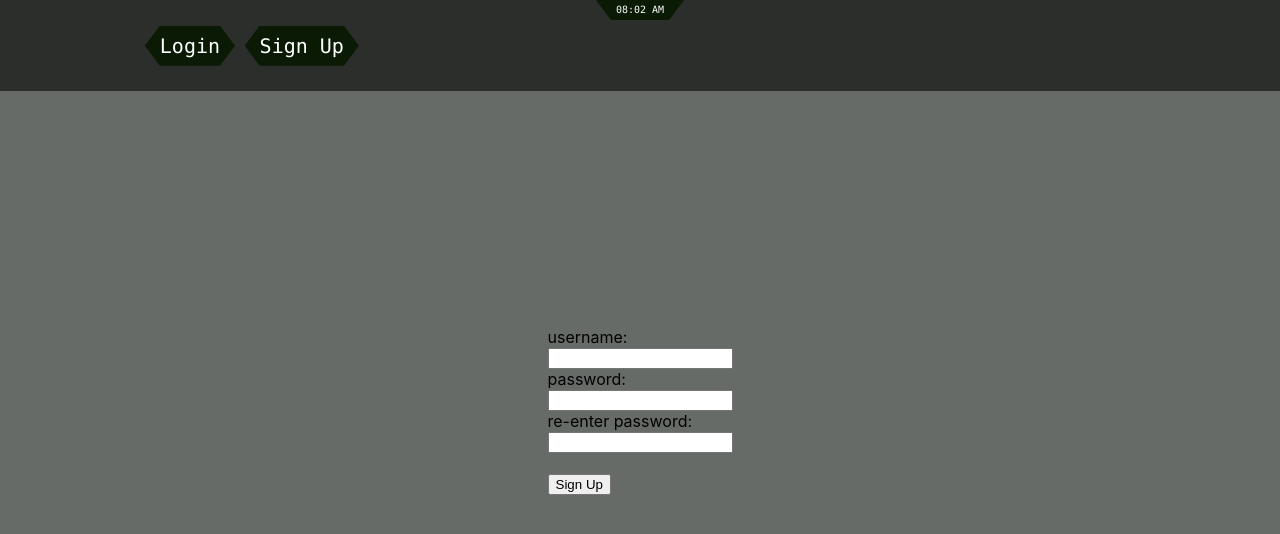
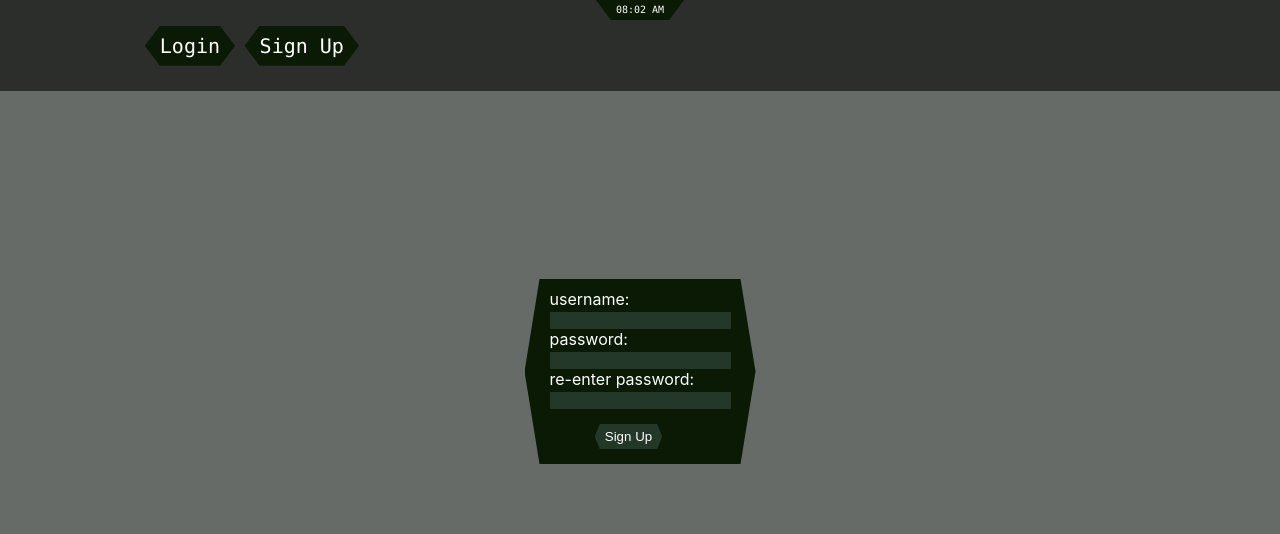
Before and after one commit to MayaankAshok/BioNovus, a React (Create React App) app in the folder code/nav-bar/: page /signup in a window 1280 px wide. Shown: the top 534 px of the page. Built offline with nearby package versions, Linux system fonts and the light colour scheme.

Commit message:
Updated UI for login and signup pages

```diff
--- a/code/nav-bar/src/pages/login.js
+++ b/code/nav-bar/src/pages/login.js
@@ -39,18 +39,30 @@ function Login() {
     <div
       style={{
         display: 'flex',
+        color:'white',
         justifyContent: 'center',
         alignItems: 'center',
         height: '80vh',
       }}
     >
-      <form onSubmit={handleLogin}>
+      <form
+        style={{
+          color: "white",
+          background : "#0a1a04",paddingLeft: "25px", paddingRight: "25px", paddingBottom: "10px", paddingTop: "10px",
+          clipPath: "polygon( 15px 0, calc(100% - 15px) 0, 100% 50%, calc(100% - 15px) 100%, 15px 100%, 0% 50%)",
+        }}
+         onSubmit={handleLogin}>
         <label htmlFor="username">username:</label>
         <br></br>
         <input
           type="text"
           id="username"
           name="username"
+          style={{
+            backgroundColor: "#243829",
+            border:"None",
+            color : "white"
+          }}
           value={formData.username}
           onChange={handleChange}
         ></input>
@@ -60,6 +72,11 @@ function Login() {
         </label>
         <br></br>
         <input
+          style={{
+            backgroundColor: "#243829",
+            border:"None",
+            color : "white"
+          }}
           type="password"
           id="password"
           name="password"
@@ -68,9 +85,26 @@ function Login() {
         ></input>
         <br></br>
         <br></br>
-        <button type="submit" value="submit">
-          Login
-        </button>
+        <div
+          style={{
+            position: "relative",
+            left:"50%"
+          }}
+        >
+          <button
+            style={{
+              position:"relative",
+              top:"-5px",
+              left:"-20%",
+              color : "white",
+              border :"None",
+              background : "#243829",paddingLeft: "10px", paddingRight: "10px", paddingBottom: "5px", paddingTop: "5px",
+              clipPath: "polygon( 5px 0, calc(100% - 5px) 0, 100% 50%, calc(100% - 5px) 100%, 5px 100%, 0% 50%)",
+            }}
+              type="submit" value="submit">
+            Login
+          </button>
+        </div>
       </form>
     </div>
   );
--- a/code/nav-bar/src/pages/signup.js
+++ b/code/nav-bar/src/pages/signup.js
@@ -60,25 +60,43 @@ function Signup() {
         display: 'flex',
         justifyContent: 'center',
         alignItems: 'center',
-        height: '80vh',
+        height: '70vh',
       }}
     >
-      <form onSubmit={handleSubmit}>
+      <form
+        style={{
+        color: "white",
+        background : "#0a1a04",paddingLeft: "25px", paddingRight: "25px", paddingBottom: "10px", paddingTop: "10px",
+        clipPath: "polygon( 15px 0, calc(100% - 15px) 0, 100% 50%, calc(100% - 15px) 100%, 15px 100%, 0% 50%)",
+
+        }}
+       onSubmit={handleSubmit}>
         <label htmlFor="username">username:</label>
         <br></br>
         <input
           type="text"
           id="username"
           name="username"
+          style={{
+            backgroundColor: "#243829",
+            border:"None",
+            color : "white"
+          }}
           value={formData.username}
           onChange={handleChange}
         ></input>
         <br></br>
-        <label type="password" htmlFor="password">
+        <label
+        type="password" htmlFor="password">
           password:
         </label>
         <br></br>
         <input
+          style={{
+            backgroundColor: "#243829",
+            border:"None",
+            color : "white"
+          }}
           type="password"
           id="password"
           name="password"
@@ -91,6 +109,11 @@ function Signup() {
         </label>
         <br></br>
         <input
+          style={{
+            backgroundColor: "#243829",
+            border:"None",
+            color : "white"
+          }}
           type="password"
           id="repassword"
           name="repassword"
@@ -100,7 +123,28 @@ function Signup() {
         {/* {!passwordMatch && <p style={{ color: "red" }}>Passwords do not match</p>} */}
         <br />
         <br></br>
-        <button type="submit">Sign Up</button>
+
+        <div
+          style={{
+            position: "relative",
+            left:"50%"
+          }}
+        >
+
+          <button
+            style={{
+              position:"relative",
+              top:"-5px",
+              left:"-25%",
+              color : "white",
+              border :"None",
+              background : "#243829",paddingLeft: "10px", paddingRight: "10px", paddingBottom: "5px", paddingTop: "5px",
+              clipPath: "polygon( 5px 0, calc(100% - 5px) 0, 100% 50%, calc(100% - 5px) 100%, 5px 100%, 0% 50%)",
+            }}
+            type="submit">
+            Sign Up
+          </button>
+        </div>
         {/* <label for="users">choose a user:</label>
         <select id="users" name="users">
           <option value="admin">Admin</option>
```
